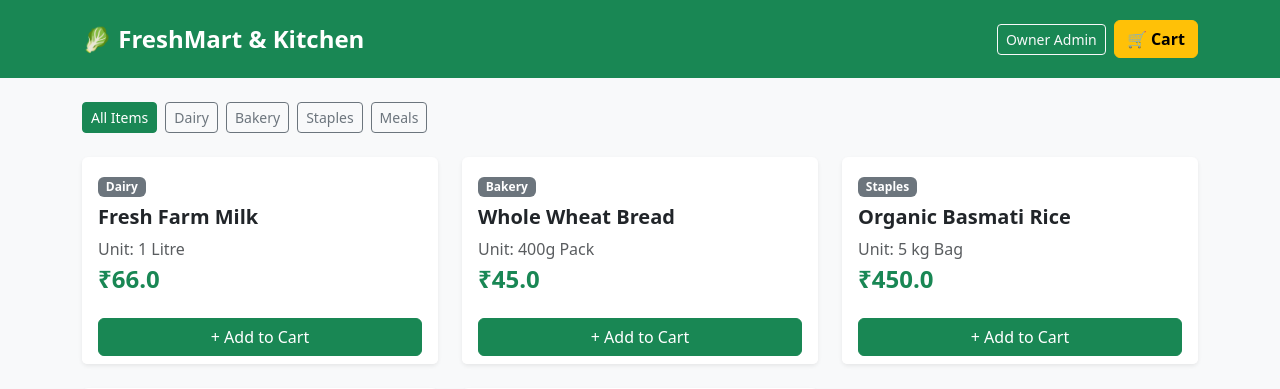
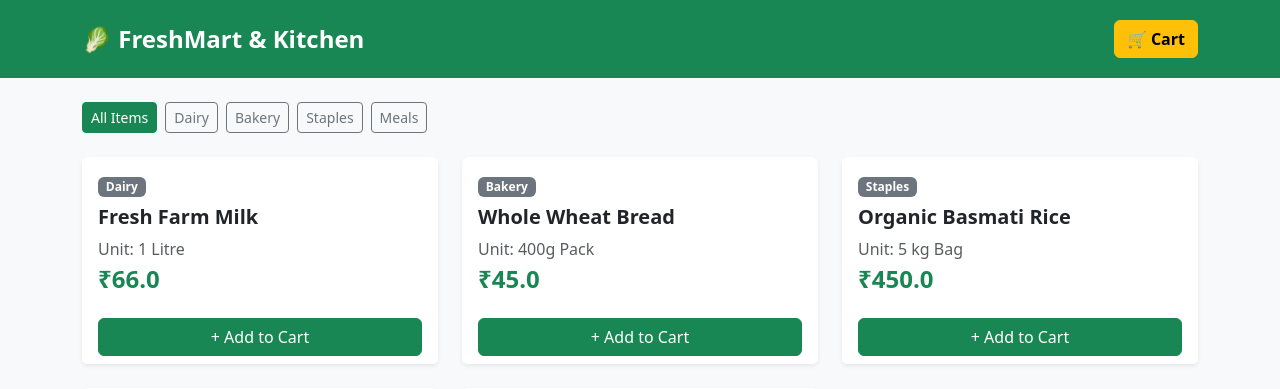
Before and after one commit to sgoel2403-debug/my_store, a Flask app: page / in a window 1280 px wide. Shown: the top 389 px of the page. Run offline with Flask 3, Linux system fonts and the light colour scheme.

Commit message:
Hide owner admin button from public visitors

```diff
--- a/templates/index.html
+++ b/templates/index.html
@@ -11,7 +11,10 @@
         <div class="container">
             <a class="navbar-brand fw-bold fs-4" href="/">🥬 FreshMart & Kitchen</a>
             <div class="d-flex gap-2">
-                <a href="/admin" class="btn btn-outline-light btn-sm align-self-center">Owner Admin</a>
+                {% if session.get('is_admin') %}
+                    <a href="/admin" class="btn btn-warning btn-sm align-self-center fw-semibold">⚙️ Owner Dashboard</a>
+                    <a href="/logout" class="btn btn-outline-light btn-sm align-self-center">Sign Out</a>
+                {% endif %}
                 <a href="/cart" class="btn btn-warning fw-semibold">🛒 Cart</a>
             </div>
         </div>
```
